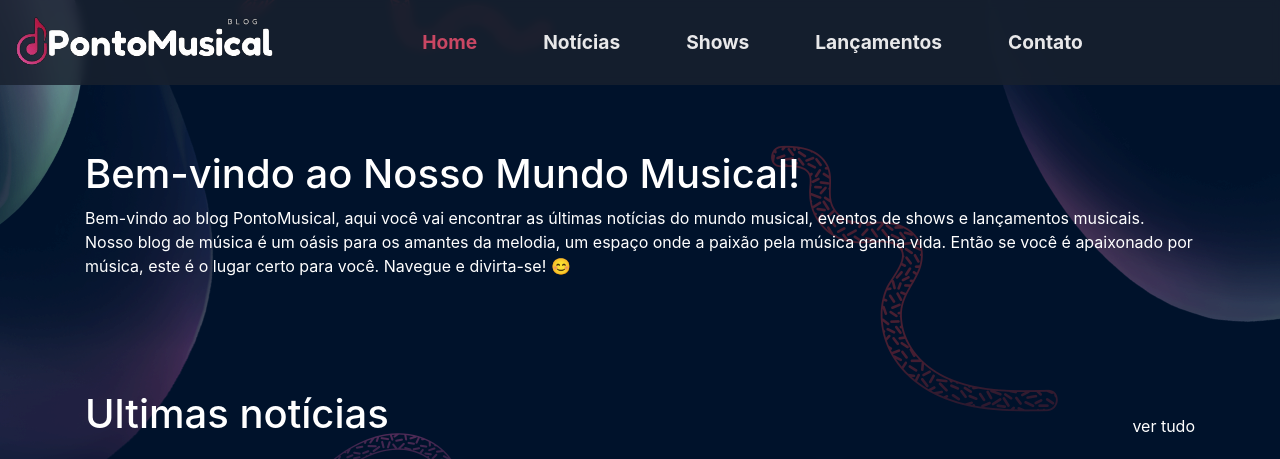
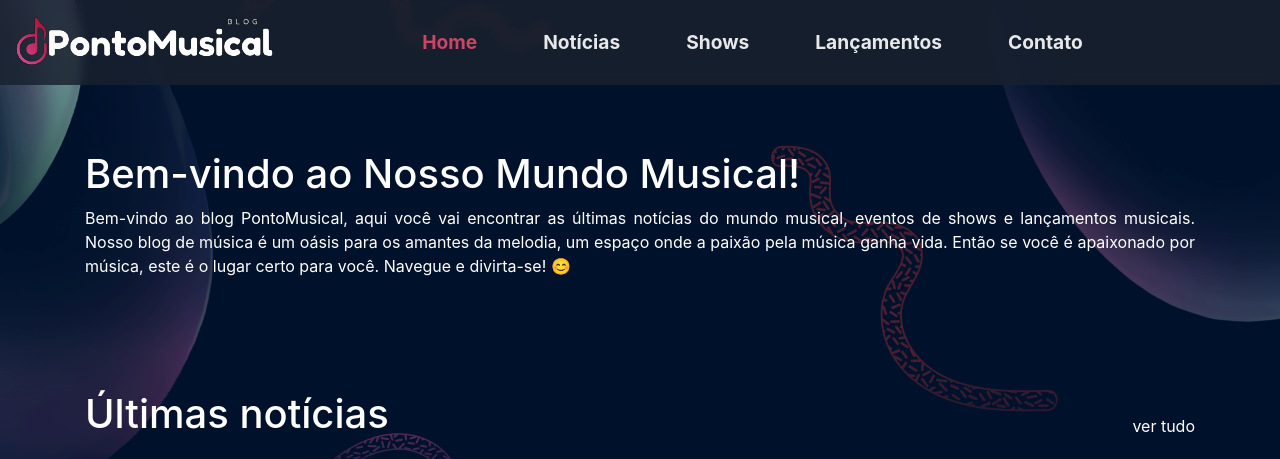
Before and after one commit to Dayvid-Henrique/aop-2-prog-web, a plain HTML site: page index.html in a window 1280 px wide. Shown: the top 459 px of the page. Drawn offline with nearby package versions, Linux system fonts and the light colour scheme; grey boxes are pictures that could not be loaded.

Commit message:
texto justificado index

```diff
--- a/index.html
+++ b/index.html
@@ -54,7 +54,7 @@
         <img src="/images/banner2.png" alt="" style="object-position: bottom;">
     </div>
 
-    <div class="text-white container position-relative mb-5" style="margin-top: 150px;">
+    <div class="text-white container position-relative mb-5 text-justify" style="margin-top: 150px;">
         <h1>Bem-vindo ao Nosso Mundo Musical!</h1>
         <p>
             Bem-vindo ao blog PontoMusical, aqui você vai encontrar as últimas notícias do mundo musical,
@@ -68,7 +68,7 @@
 
         <!-- Noticias -->
         <div class="d-flex align-items-center">
-            <h1 class="text-white mb-4">Ultimas notícias</h1>
+            <h1 class="text-white mb-4">Últimas notícias</h1>
             <a href="/noticias.html" class="ml-auto">ver tudo</a>
         </div>
         <div class="card-deck mb-5">
@@ -190,7 +190,7 @@
 
         <!-- lançamentos -->
         <div class="d-flex align-items-center">
-            <h1 class="text-white mb-4">Ultimos lançamentos</h1>
+            <h1 class="text-white mb-4">Últimos lançamentos</h1>
             <a href="/lancamentos.html" class="ml-auto">ver tudo</a>
         </div>
 
```
